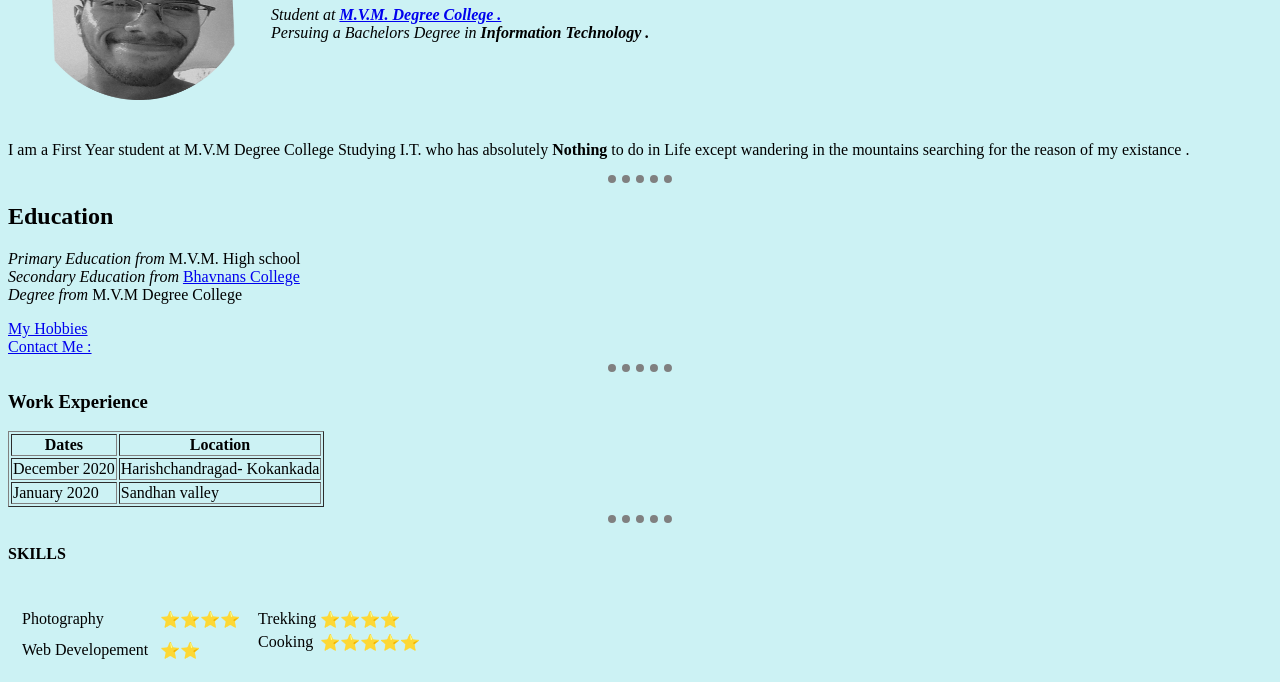
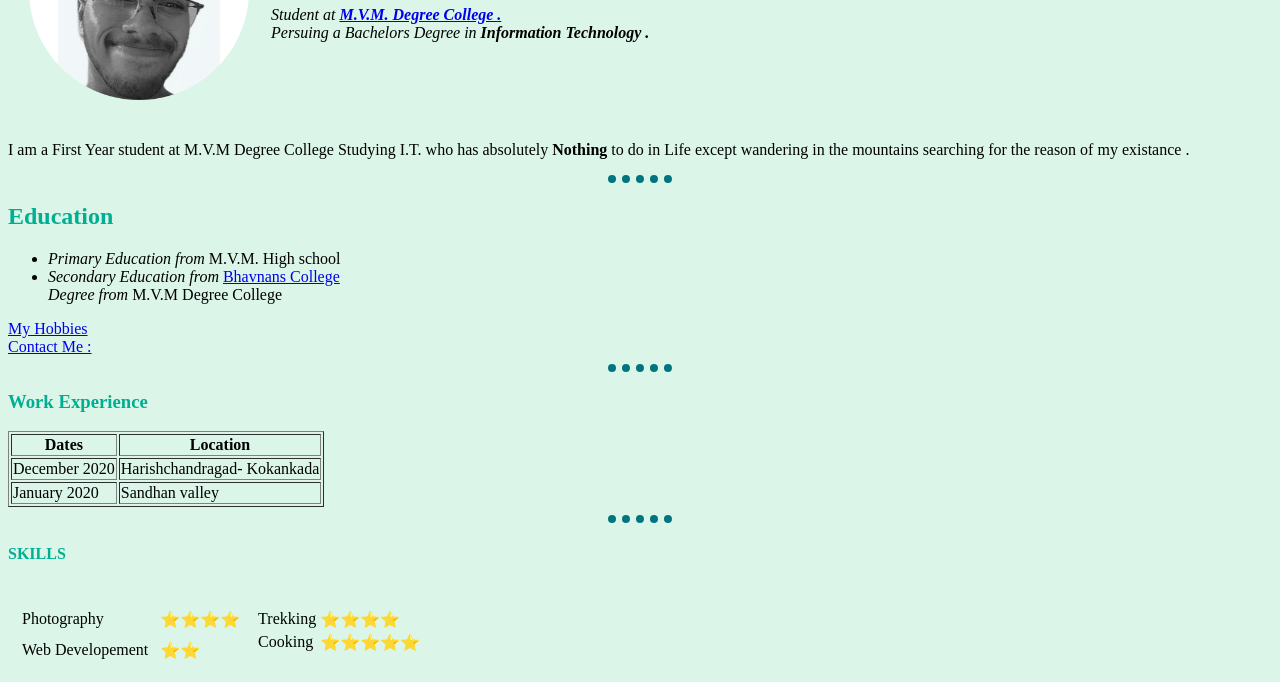
Before and after one commit to DhruvDivekar/myCV, a plain HTML site: page index.html in a window 1280 px wide. Shown: the part 149-831 px from the top of the page. Drawn offline with Linux system fonts and the light colour scheme.

Commit message:
Heading color

```diff
--- /dev/null
+++ b/css/styles.css
@@ -0,0 +1,41 @@
+
+
+body{
+  background-color : #dbf6e9;
+}
+
+
+hr{
+    /*background-color: white;*/
+
+    border-color: #007580;
+    border-style:  none;
+    border-top-style: dotted;
+    border-width: 8px;
+    height: 0PX;
+     width: 5%;
+    }
+
+    img{
+    height : 220px;
+    width: 220px;
+    }
+
+    h1 {
+
+        color: #00af91;
+    }
+    h2{
+color: #00af91;
+
+    }
+    h3{
+
+        color: #00af91;
+
+    }
+    h4{
+
+color: #00af91;
+
+    }
--- a/index.html
+++ b/index.html
@@ -5,35 +5,13 @@
   <meta charset="utf-8">
   <title> Dhruv's Personal Site </title>
 </head>
+<link rel="stylesheet" href="css/styles.css">
 
-
-<style>
-
-hr{
-/*background-color: white;*/
-
-border-color: grey;
-border-style:  none;
-border-top-style: dotted;
-border-width: 8px;
-height: 0PX;
- width: 5%;
-}
-
-img{
-height : 220px;
-width: 220px;
-
-
-}
-
-</style>
-
-<body style= "background-color : #ccf2f4";>
+<body>
 
  <table cellspacing="20">
    <tr>
-     <td><img src="images/IMG_20210310_210600_851.png" height="50p%" width="40%" alt="Dhruv's Profile Picture"></td>
+     <td><img class="profile-picture" src="images/profile-pic.png.png" height="50p%" width="40%" alt="Dhruv's Profile Picture"></td>
 
 
       <td><h1> Dhruv Divekar </h1><p><em> Student at <strong><a href=" http://www.mvmeducation.com/degreeCollege/">M.V.M. Degree College .</a></strong></em>
@@ -49,8 +27,10 @@ width: 220px;
 
     <hr />
     <h2> Education </h2>
-    <p> <em>Primary Education from </em> M.V.M. High school
-      <br><em>Secondary Education from </em><a href="https://bhavans.ac.in/"> Bhavnans College </a> <br><em>Degree from</em> M.V.M Degree College
+    <ul><li><em>Primary Education from </em> M.V.M. High school</li>
+    <li><em>Secondary Education from </em><a href="https://bhavans.ac.in/"> Bhavnans College </a> <br><em>Degree from</em> M.V.M Degree College</li>
+    </ul>
+
     </p>
     <a href="Hobbies.html"> My Hobbies</a><br />
     <a href=" contact.html"> Contact Me :</a>
```
Also changed, not shown: Hobbies.html (+5 -3 lines), contact.html (+1 -0 lines), images/profile-pic.png.png (added).
